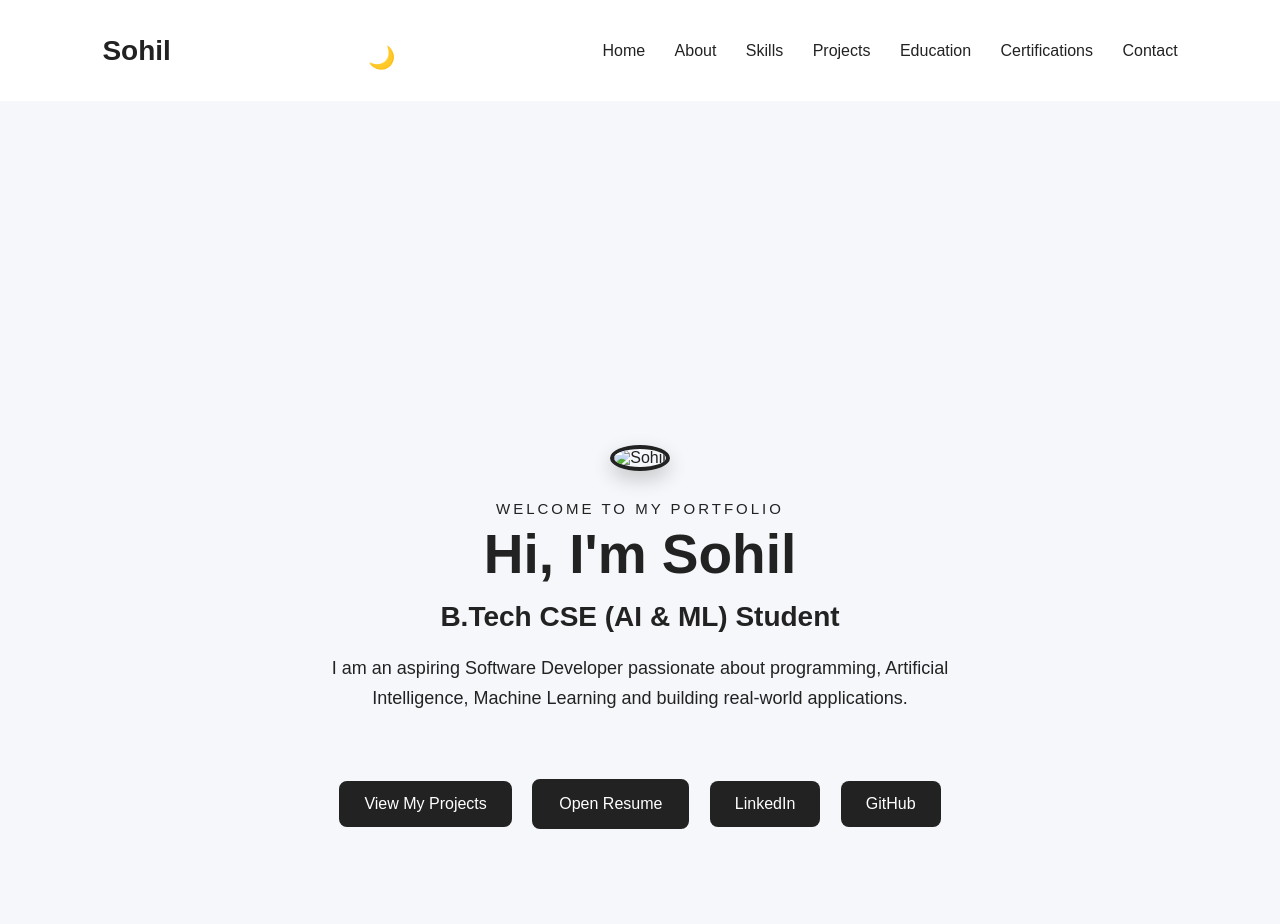
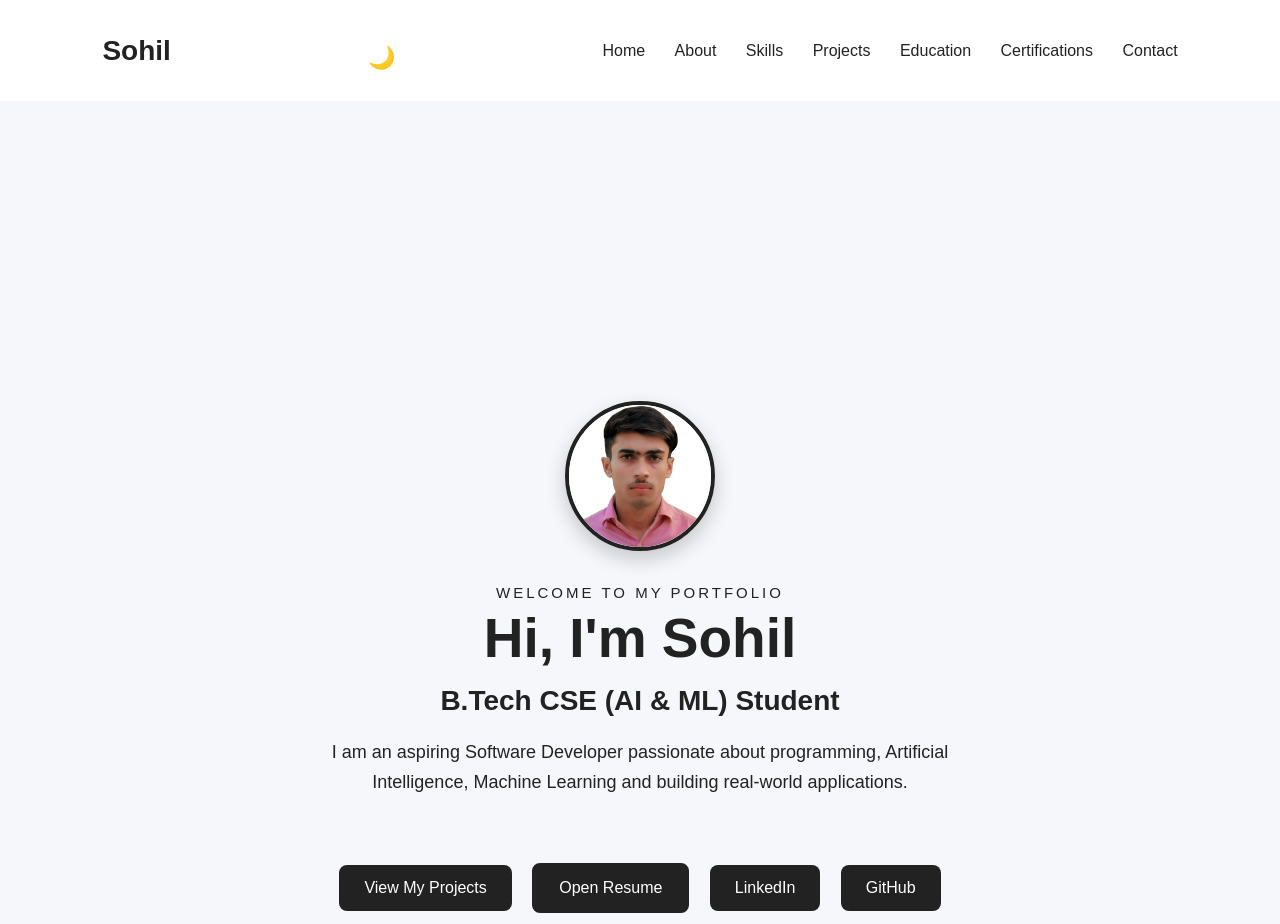
Before and after one commit to sohil7823/Sohil-Portfolio, a plain HTML site: page index.html in a window 1280 px wide. Shown: the top 924 px of the page. Drawn offline with Linux system fonts and the light colour scheme.

Commit message:
change image path

```diff
--- a/index.html
+++ b/index.html
@@ -33,7 +33,7 @@
         <section id="home">
 
             <div class="profile-image">
-   <img src="images/profile.jpeg" alt="Sohil">
+   <img src="profile.jpeg" alt="Sohil">
 </div>
 
     <div class="home-content">
```
